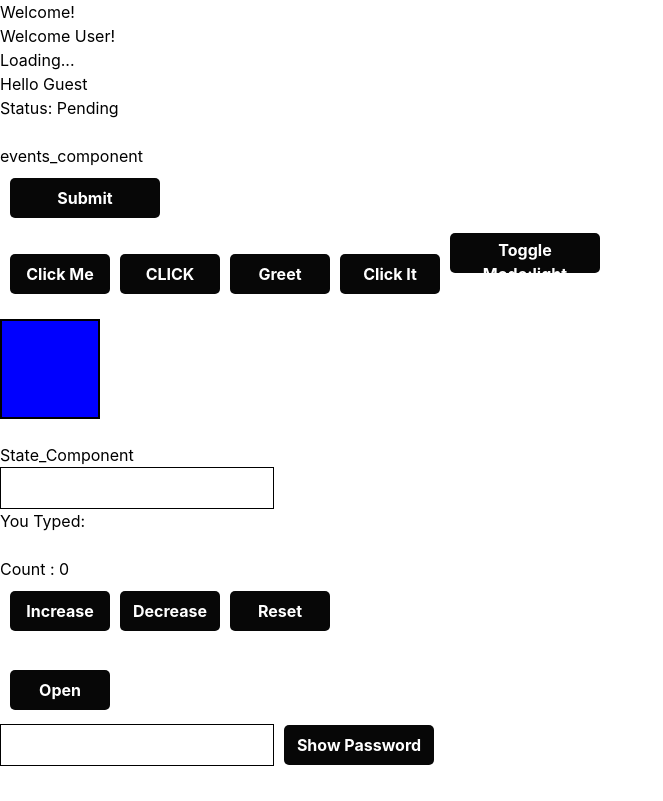
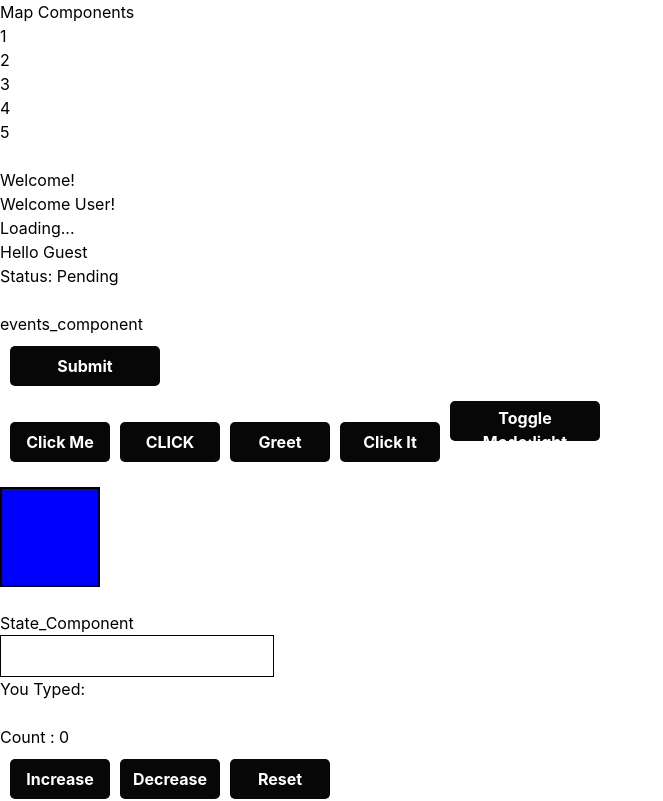
Before and after one commit to eshapatel2005/React_JS_Dashboard_Flowbite_Props, a React (Vite) app: page / in a window 1280 px wide. Shown: the top 801 px of the page, without its empty margins (0-663 px from the left). Built offline with nearby package versions, Linux system fonts and the light colour scheme.

Commit message:
Map function to render list of items

```diff
--- a/src/App.jsx
+++ b/src/App.jsx
@@ -8,8 +8,8 @@ import Footer_Component from './components/Footer_Component'
 import PropsComponents from './components/PropsComponents'
 import State_Component from './components/State_Component'
 import EventComponent from './components/EventsComponent'
-import ConditionalComponent from './components/ConditionalComponents'
 import ConditionalComponents from './components/ConditionalComponents'
+import MapComponents from './components/MapComponents'
 
 function App() {
 
@@ -54,6 +54,8 @@ function App() {
 
   return (
     <>
+      <MapComponents/>
+      <br></br>
       <ConditionalComponents/>
       <br></br>
       <EventComponent/>
--- /dev/null
+++ b/src/components/MapComponents.jsx
@@ -0,0 +1,21 @@
+import React from 'react'
+
+function MapComponents() {
+
+    //map function to render list of items
+    const numbers=[1,2,3,4,5]
+    const listItems=numbers.map((number)=><li key={number}>{number}</li>)
+
+
+
+  return (
+    <div>
+      <h2>Map Components </h2>
+      <ul>
+        {listItems}
+      </ul>
+    </div>
+  )
+}
+
+export default MapComponents
```
